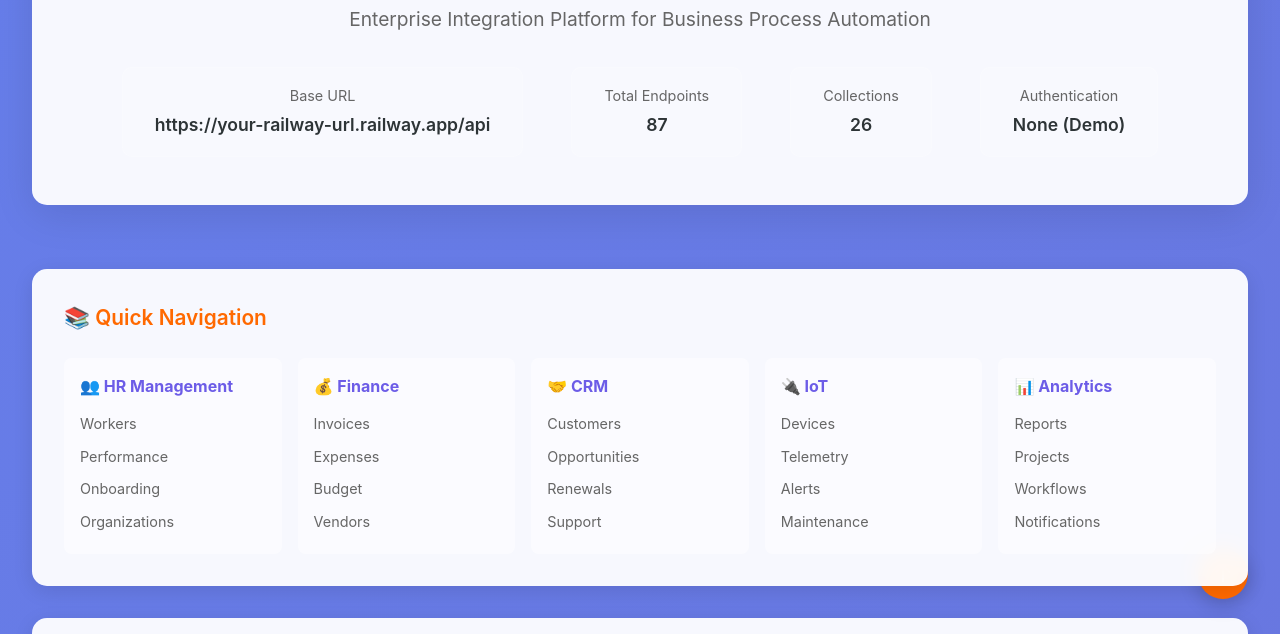
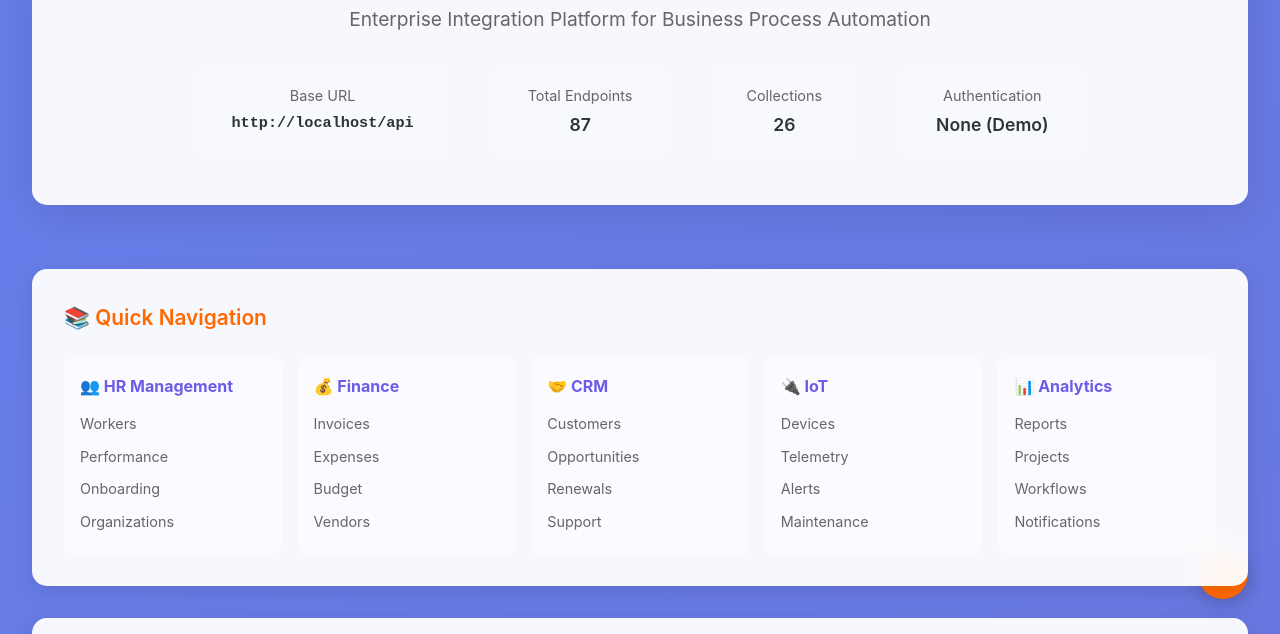
Before and after one commit to robertdima/uipath-workshop-api, a website: page public/api-documentation.html in a window 1280 px wide. Shown: the part 169-803 px from the top of the page. Drawn offline with Linux system fonts and the light colour scheme.

Commit message:
Modified docs page to display dynamic URL for API

```diff
--- a/public/api-documentation.html
+++ b/public/api-documentation.html
@@ -425,7 +425,7 @@
             <div class="api-info">
                 <div class="info-card">
                     <div class="info-label">Base URL</div>
-                    <div class="info-value">https://your-railway-url.railway.app/api</div>
+                    <div class="info-value" id="api-base-url">Loading.../api</div>
                 </div>
                 <div class="info-card">
                     <div class="info-label">Total Endpoints</div>
@@ -1257,4 +1257,22 @@
 
     <a href="#navigation" class="back-to-top" title="Back to Top">↑</a>
 </body>
+<script>
+    // Set dynamic API URL
+    document.addEventListener('DOMContentLoaded', function() {
+        const apiBaseElement = document.getElementById('api-base-url');
+        const apiBase = window.location.origin + '/api';
+
+        if (apiBaseElement) {
+            apiBaseElement.textContent = apiBase;
+            apiBaseElement.style.fontFamily = 'monospace';
+            apiBaseElement.style.fontSize = '0.95rem';
+        }
+
+        // Also update any placeholder URLs in the documentation
+        document.querySelectorAll('.endpoint-description, .detail-section, .business-context').forEach(element => {
+            element.innerHTML = element.innerHTML.replace(/https:\/\/your-railway-url\.railway\.app/g, window.location.origin);
+        });
+    });
+</script>
 </html>
```
